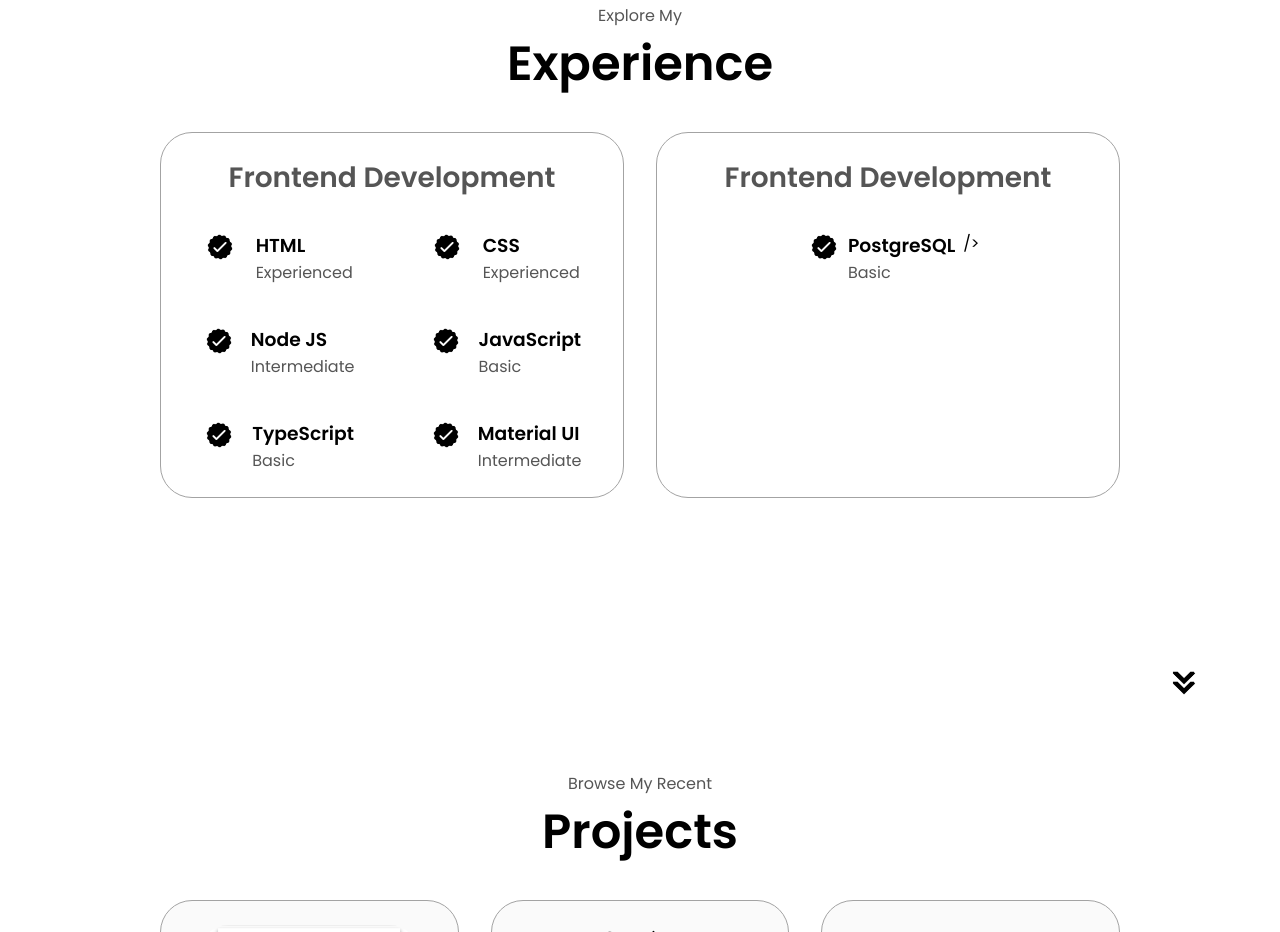
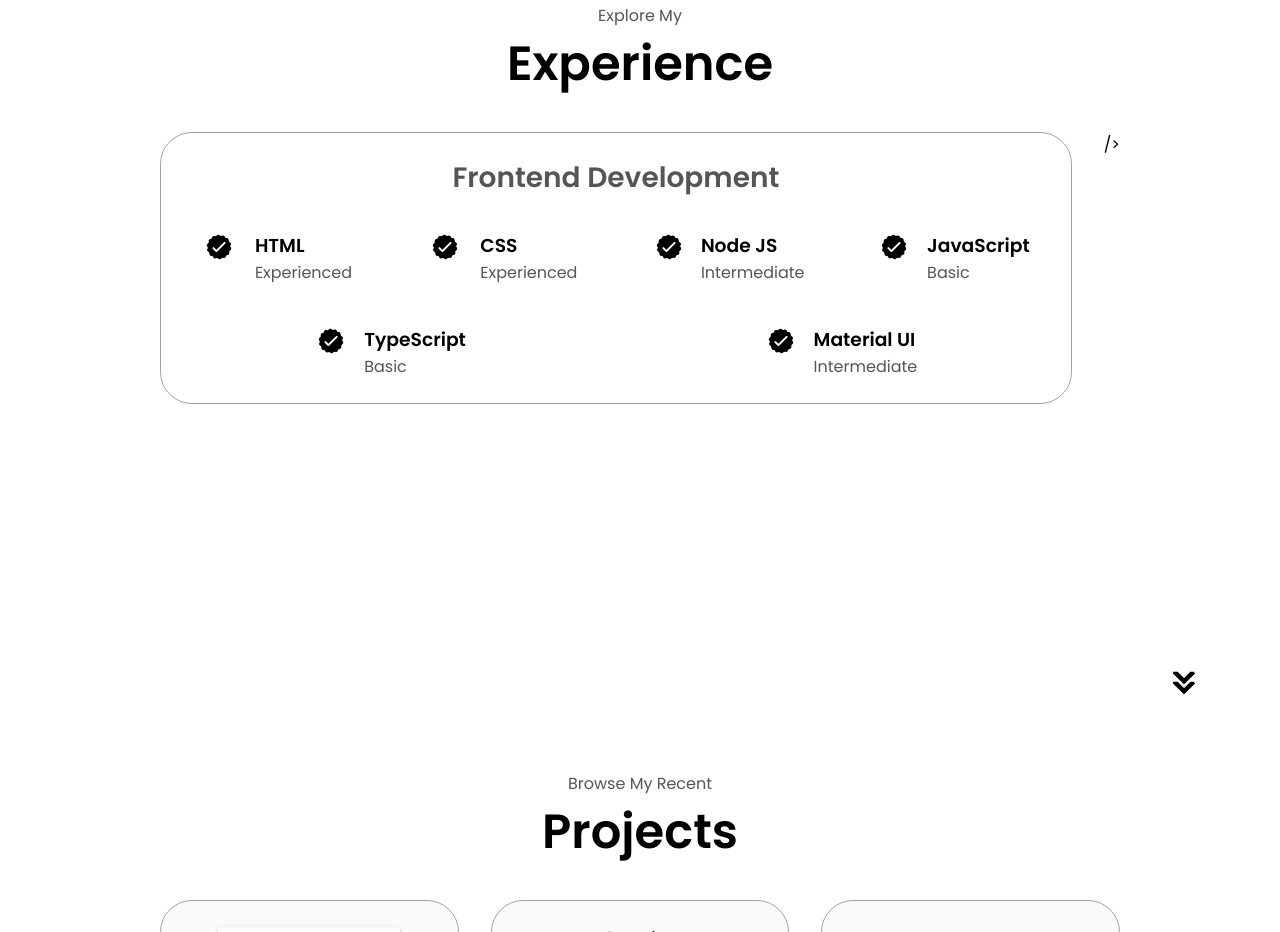
Before and after one commit to aulchyl/aulchyl.github.io, a plain HTML site: page index.html in a window 1280 px wide. Shown: the part 1693-2625 px from the top of the page. Drawn offline with Linux system fonts and the light colour scheme.

Commit message:
Initial commit

```diff
--- a/index.html
+++ b/index.html
@@ -187,19 +187,6 @@
               </article>
             </div>
           </div>
-          <div class="details-container">
-            <h2 class="experience-sub-title">Frontend Development</h2>
-            <div class="article-container">
-              <article>
-                <img
-                  src="./assets/checkmark.png"
-                  alt="Experience icon"
-                  class="icon"
-                />
-                <div>
-                  <h3>PostgreSQL</h3>
-                  <p>Basic</p>
-                </div>
                 />
                 </div>
               </article>
```
